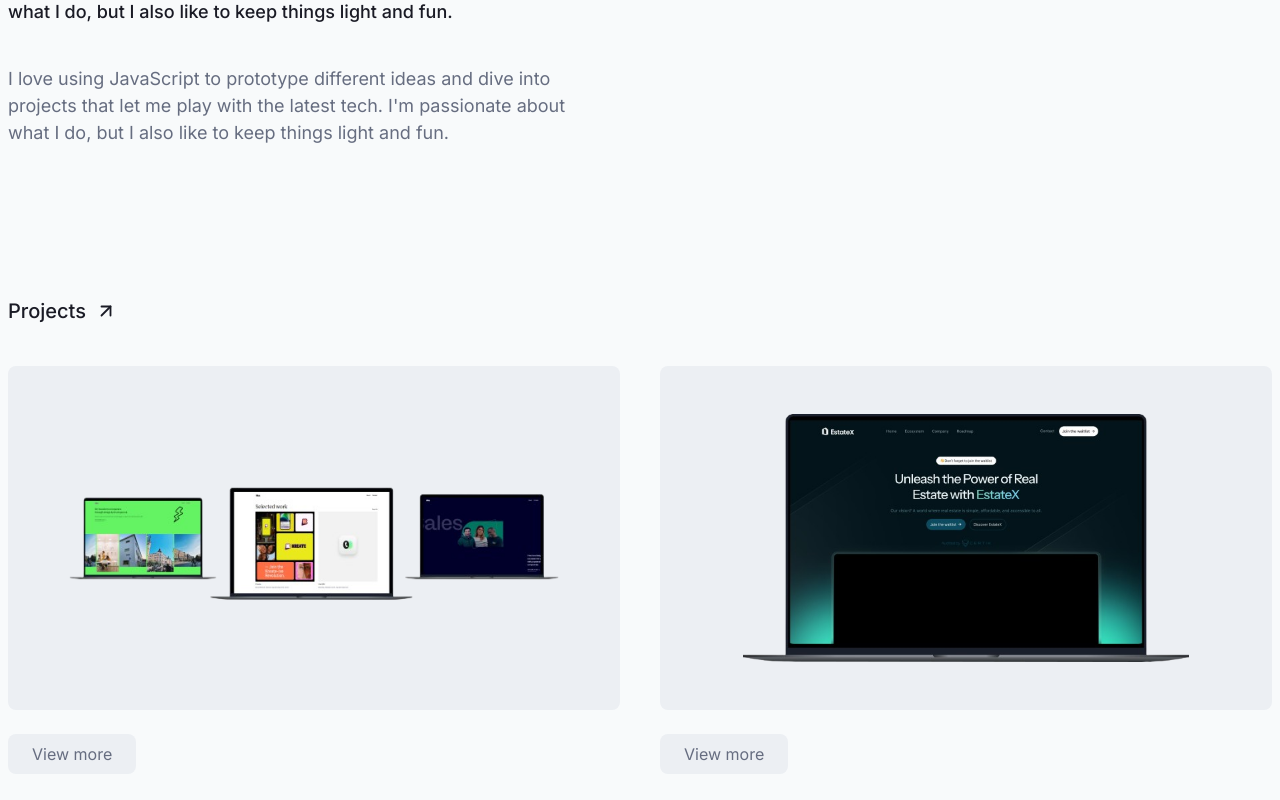
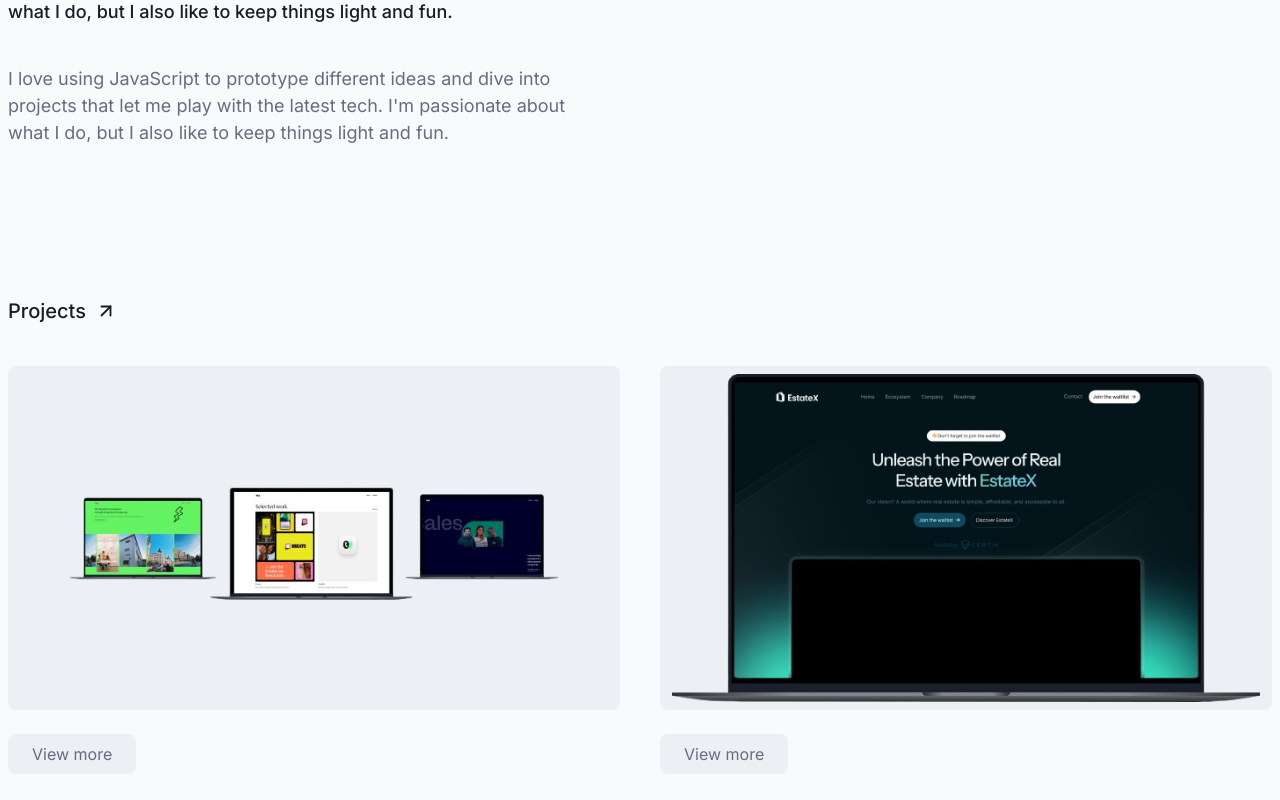
Before and after one commit to Ledionrestelica/portfolio, a Next.js app: page / in a window 1280 px wide. Shown: the part 332-1132 px from the top of the page. Built offline with nearby package versions, Linux system fonts and the light colour scheme.

Commit message:
Fix overflow

```diff
--- a/app/components/Projects.jsx
+++ b/app/components/Projects.jsx
@@ -75,7 +75,7 @@
             whileInView={{ scale: 1, opacity: 1 }}
             transition={{ delay: 0.6, duration: 0.5 }}
             viewport={{ once: true }}
-            className="p-12 flex justify-center items-center aspect-video w-200px bg-button rounded-lg"
+            className="p-2 flex justify-center items-center aspect-video w-200px bg-button rounded-lg"
           >
             <div className="relative w-full h-full">
               <Image
@@ -83,6 +83,7 @@
                 fill
                 quality={100}
                 objectFit="contain"
+                style={{ maxWidth: "100%" }}
               />
             </div>
           </motion.div>
```
